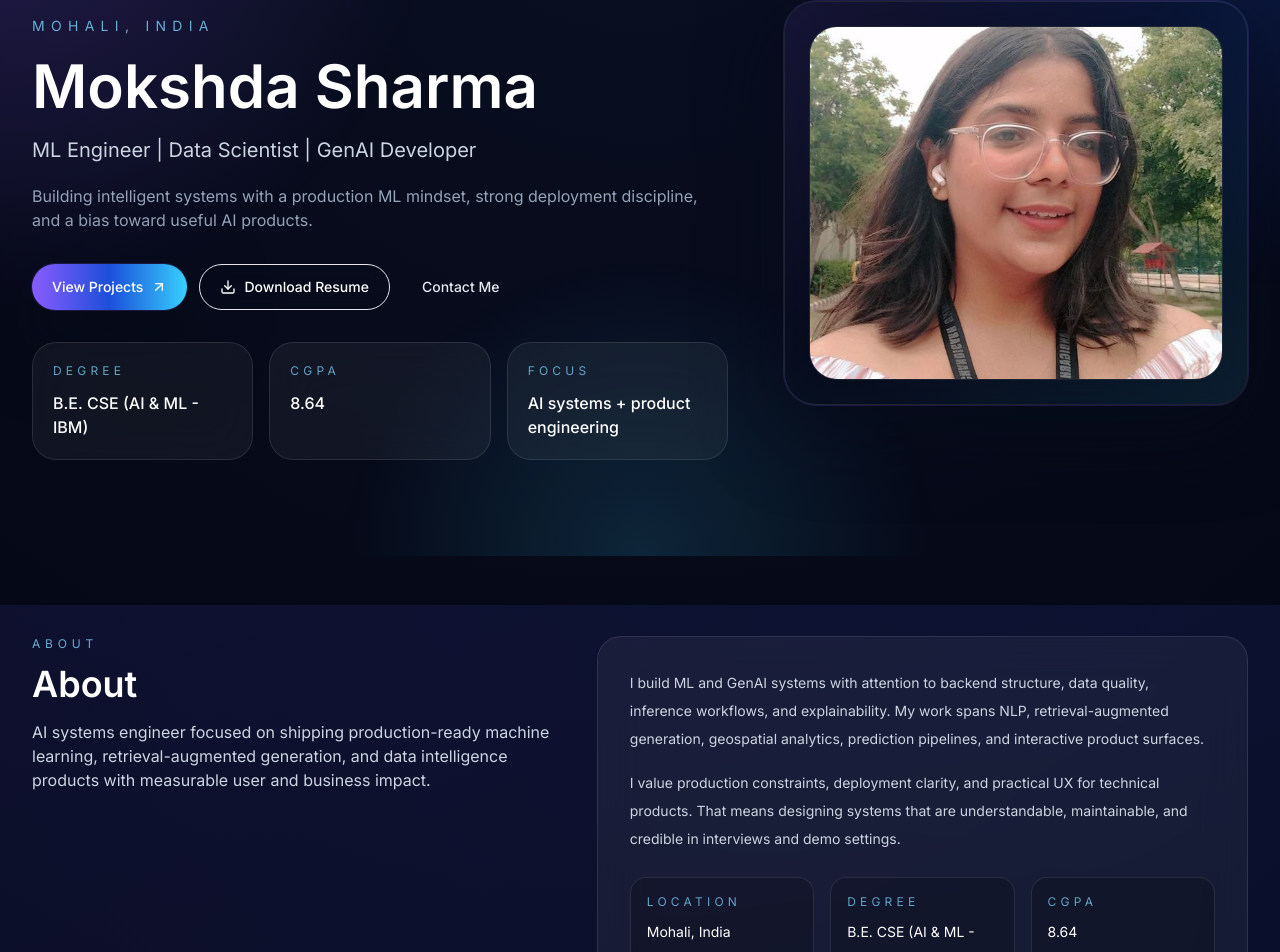
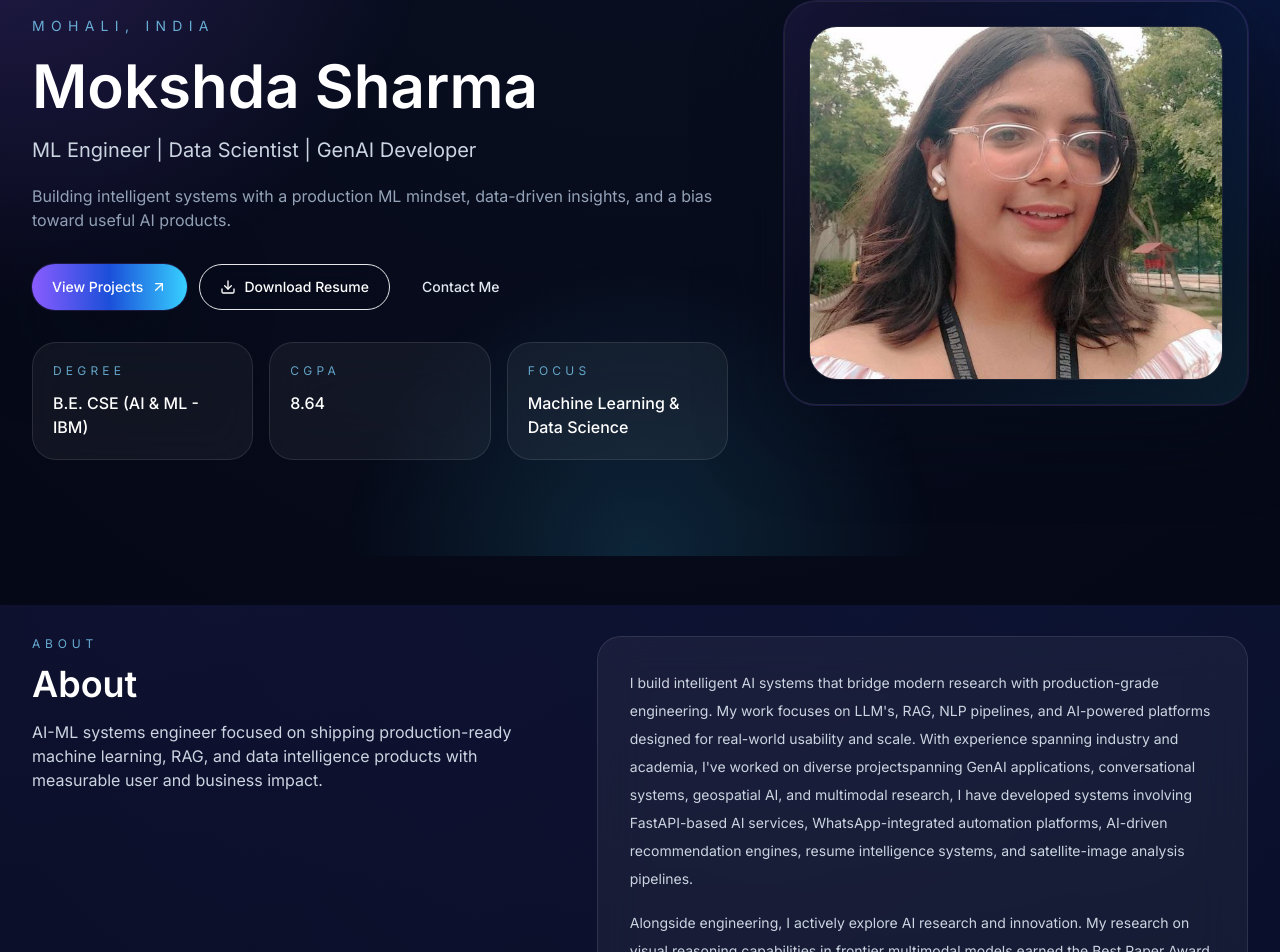
Before and after one commit to MokshdaSharma/Portfolio, a Next.js app: page / in a window 1280 px wide. Shown: the part 195-1147 px from the top of the page. Built offline with nearby package versions, Linux system fonts and the light colour scheme.

Commit message:
Updated Data

```diff
--- a/app/layout.tsx
+++ b/app/layout.tsx
@@ -29,7 +29,7 @@ export const metadata: Metadata = {
   authors: [{ name: 'Mokshda Sharma' }],
   openGraph: {
     title: 'Mokshda Sharma | ML Engineer · GenAI Developer',
-    description: 'Recruiter-focused AI/ML portfolio with production ML, GenAI, and geospatial intelligence projects.',
+    description: 'ML Engineer and GenAI Developer portfolio showcasing projects in NLP, RAG, geospatial AI, and production ML.',
     type: 'website'
   }
 };
--- a/components/sections/about-section.tsx
+++ b/components/sections/about-section.tsx
@@ -14,13 +14,17 @@ export function AboutSection() {
         <Reveal delay={0.08}>
           <div className="rounded-3xl border border-white/10 bg-white/5 p-6 text-sm leading-7 text-slate-300 backdrop-blur-xl md:p-8">
             <p>
-              I build ML and GenAI systems with attention to backend structure, data quality, inference workflows,
-              and explainability. My work spans NLP, retrieval-augmented generation, geospatial analytics,
-              prediction pipelines, and interactive product surfaces.
+              I build intelligent AI systems that bridge modern research with production-grade engineering. My work focuses on
+              LLM's, RAG, NLP pipelines, and AI-powered platforms designed for real-world usability and scale. With experience
+              spanning industry and academia, I've worked on diverse projectspanning GenAI applications, conversational systems,
+              geospatial AI, and multimodal research, I have developed systems involving FastAPI-based AI services, WhatsApp-integrated
+              automation platforms, AI-driven recommendation engines, resume intelligence systems, and satellite-image analysis
+              pipelines.
             </p>
             <p className="mt-4">
-              I value production constraints, deployment clarity, and practical UX for technical products. That means
-              designing systems that are understandable, maintainable, and credible in interviews and demo settings.
+              Alongside engineering, I actively explore AI research and innovation. My research on visual reasoning capabilities
+              in frontier multimodal models earned the Best Paper Award at an international conference on Artificial Intelligence,
+               Machine Learning, and Cybersecurity.
             </p>
             <div className="mt-6 grid gap-4 sm:grid-cols-3">
               <div className="rounded-2xl border border-white/10 bg-black/20 p-4">
@@ -33,7 +37,7 @@ export function AboutSection() {
               </div>
               <div className="rounded-2xl border border-white/10 bg-black/20 p-4">
                 <p className="text-xs uppercase tracking-[0.35em] text-sky-300/75">CGPA</p>
-                <p className="mt-2 text-white">8.64</p>
+                <p className="mt-2 text-white">8.34</p>
               </div>
             </div>
           </div>
--- a/components/sections/hero-section.tsx
+++ b/components/sections/hero-section.tsx
@@ -55,7 +55,7 @@ export function HeroSection() {
               </div>
               <div className="rounded-3xl border border-white/10 bg-white/5 p-5 backdrop-blur-xl">
                 <p className="text-xs uppercase tracking-[0.35em] text-sky-300/75">Focus</p>
-                <p className="mt-3 text-base font-medium text-white">AI systems + product engineering</p>
+                <p className="mt-3 text-base font-medium text-white">Machine Learning & Data Science</p>
               </div>
             </div>
           </Reveal>
--- a/lib/site.ts
+++ b/lib/site.ts
@@ -59,9 +59,9 @@ export const profile = {
   degree: 'B.E. CSE (AI & ML - IBM)',
   cgpa: '8.64',
   bio:
-    'AI systems engineer focused on shipping production-ready machine learning, retrieval-augmented generation, and data intelligence products with measurable user and business impact.',
+    'AI-ML systems engineer focused on shipping production-ready machine learning, RAG, and data intelligence products with measurable user and business impact.',
   headline:
-    'Building intelligent systems with a production ML mindset, strong deployment discipline, and a bias toward useful AI products.'
+    'Building intelligent systems with a production ML mindset, data-driven insights, and a bias toward useful AI products.'
 };
 
 export const typingPhrases = ['ML Engineer', 'GenAI Developer', 'Building Intelligent Systems'];
@@ -69,18 +69,18 @@ export const typingPhrases = ['ML Engineer', 'GenAI Developer', 'Building Intell
 export const skillGroups: Record<string, SkillGroup> = {
   languages: {
     title: 'Languages',
-    level: 92,
-    items: ['Python', 'C++', 'SQL', 'JavaScript', 'TypeScript']
+    level: 90,
+    items: ['Python', 'C++', 'SQL']
   },
   frameworks: {
     title: 'Frameworks',
     level: 90,
-    items: ['FastAPI', 'Streamlit', 'MERN Stack', 'TensorFlow', 'Keras', 'PyTorch', 'HuggingFace Transformers']
+    items: ['FastAPI', 'LangChain','Streamlit', 'TensorFlow', 'Keras', 'PyTorch', 'HuggingFace Transformers']
   },
   ai: {
     title: 'AI Specializations',
     level: 94,
-    items: ['Machine Learning', 'Deep Learning', 'NLP', 'LLMs', 'Retrieval-Augmented Generation', 'Agentic AI']
+    items: ['Machine Learning', 'Deep Learning', 'NLP', 'LLMs', 'RAG', 'Agentic AI', 'CV']
   },
   tools: {
     title: 'Tools',
@@ -105,6 +105,20 @@ export const experience: ExperienceItem[] = [
     ]
   },
   {
+    role: 'Data Scientist Intern',
+    company: 'Marktine Technology',
+    location: 'Remote / India',
+    duration: '2023 - 2024',
+    summary:
+      'Delivered predictive modeling workflows and Streamlit apps for data-driven pricing use cases in hospitality and mobility.',
+    bullets: [
+      'Trained hotel booking models and price prediction systems using curated feature pipelines and careful preprocessing for tabular data.',
+      'Built car price and Airbnb price modeling solutions that highlighted feature importance, prediction stability, and business-facing outputs.',
+      'Automated preprocessing steps for missing values, categorical encoding, scaling, and train-test reproducibility.',
+      'Packaged interactive Streamlit ML apps to demo model outputs, sanity-check predictions, and accelerate stakeholder reviews.'
+    ]
+  },
+  {
     role: 'Data Analyst Intern',
     company: 'PrepInsta',
     location: 'Remote / India',
@@ -116,20 +130,6 @@ export const experience: ExperienceItem[] = [
       'Created interactive dashboards in Tableau to support deeper insight discovery and stakeholder review.',
       'Used MS Excel, Python, and data analysis workflows to clean, transform, and explore the dataset before visualization.',
       'Focused on presenting the information in a way that made air quality patterns easier to understand at a glance.'
-    ]
-  },
-  {
-    role: 'Data Scientist Intern',
-    company: 'Marktine Technology',
-    location: 'Remote / India',
-    duration: '2023 - 2024',
-    summary:
-      'Delivered predictive modeling workflows and Streamlit apps for data-driven pricing use cases in hospitality and mobility.',
-    bullets: [
-      'Trained hotel booking models and price prediction systems using curated feature pipelines and careful preprocessing for tabular data.',
-      'Built car price and Airbnb price modeling solutions that highlighted feature importance, prediction stability, and business-facing outputs.',
-      'Automated preprocessing steps for missing values, categorical encoding, scaling, and train-test reproducibility.',
-      'Packaged interactive Streamlit ML apps to demo model outputs, sanity-check predictions, and accelerate stakeholder reviews.'
     ]
   }
 ];
@@ -162,7 +162,7 @@ export const projects: ProjectItem[] = [
       'Improved interpretability by translating model outputs into actionable crop guidance.',
       'Established a foundation for scalable AI-enabled agricultural decision support.'
     ],
-    githubUrl: 'https://github.com/',
+    githubUrl: 'https://github.com/MokshdaSharma',
     liveDemoUrl: '#'
   },
   {
@@ -192,7 +192,7 @@ export const projects: ProjectItem[] = [
       'Added explainability to make AI-assisted scoring more trustworthy.',
       'Designed for rapid iteration on recruiter-facing GenAI workflows.'
     ],
-    githubUrl: 'https://github.com/',
+    githubUrl: 'https://github.com/MokshdaSharma',
     liveDemoUrl: '#'
   },
   {
@@ -222,7 +222,7 @@ export const projects: ProjectItem[] = [
       'Created a deployable recommendation workflow with clean backend boundaries.',
       'Strengthened portfolio depth in LLM-assisted product engineering.'
     ],
-    githubUrl: 'https://github.com/',
+    githubUrl: 'https://github.com/MokshdaSharma',
     liveDemoUrl: '#'
   },
   {
@@ -251,7 +251,7 @@ export const projects: ProjectItem[] = [
       'Strengthened understanding of architecture design tradeoffs.',
       'Positioned the portfolio as technically ambitious and exploratory.'
     ],
-    githubUrl: 'https://github.com/',
+    githubUrl: 'https://github.com/MokshdaSharma',
     liveDemoUrl: '#'
   },
   {
@@ -280,7 +280,7 @@ export const projects: ProjectItem[] = [
       'Showed practical awareness of defense and urban intelligence needs.',
       'Combined GIS tooling with ML-oriented geospatial thinking.'
     ],
-    githubUrl: 'https://github.com/',
+    githubUrl: 'https://github.com/MokshdaSharma',
     liveDemoUrl: '#'
   },
   {
@@ -310,7 +310,7 @@ export const projects: ProjectItem[] = [
       'Demonstrated full-stack LLM product engineering with backend orchestration.',
       'Strengthened the portfolio with a startup-style applied GenAI use case.'
     ],
-    githubUrl: 'https://github.com/',
+    githubUrl: 'https://github.com/MokshdaSharma',
     liveDemoUrl: '#'
   },
   {
@@ -339,7 +339,7 @@ export const projects: ProjectItem[] = [
       'Showed the ability to build domain-specific analysis tools with practical UI delivery.',
       'Added another technically credible AI application outside standard tabular ML.'
     ],
-    githubUrl: 'https://github.com/',
+    githubUrl: 'https://github.com/MokshdaSharma',
     liveDemoUrl: '#'
   }
 ];
@@ -378,6 +378,11 @@ export const publications: PublicationItem[] = [featuredPublication, publication
 
 export const achievements: AchievementItem[] = [
   {
+    title: 'Best Paper Presentation Award',
+    detail: 'From Pixels to Language',
+    description: 'Recognized for presenting the visual reasoning benchmarking paper comparing GPT-4o and Claude-Sonnet-4.5.'
+  },
+  {
     title: '3rd Place',
     detail: 'Biomimicry Build-a-thon',
     description: 'Recognized for a bio-inspired systems approach and strong technical execution.'
@@ -391,11 +396,6 @@ export const achievements: AchievementItem[] = [
     title: 'Achiever’s Award',
     detail: '2024-25',
     description: 'Acknowledged for consistent performance, initiative, and applied problem solving.'
-  },
-  {
-    title: 'Best Paper Presentation Award',
-    detail: 'From Pixels to Language',
-    description: 'Recognized for presenting the visual reasoning benchmarking paper comparing GPT-4o and Claude-Sonnet-4.5.'
   }
 ];
 
```
